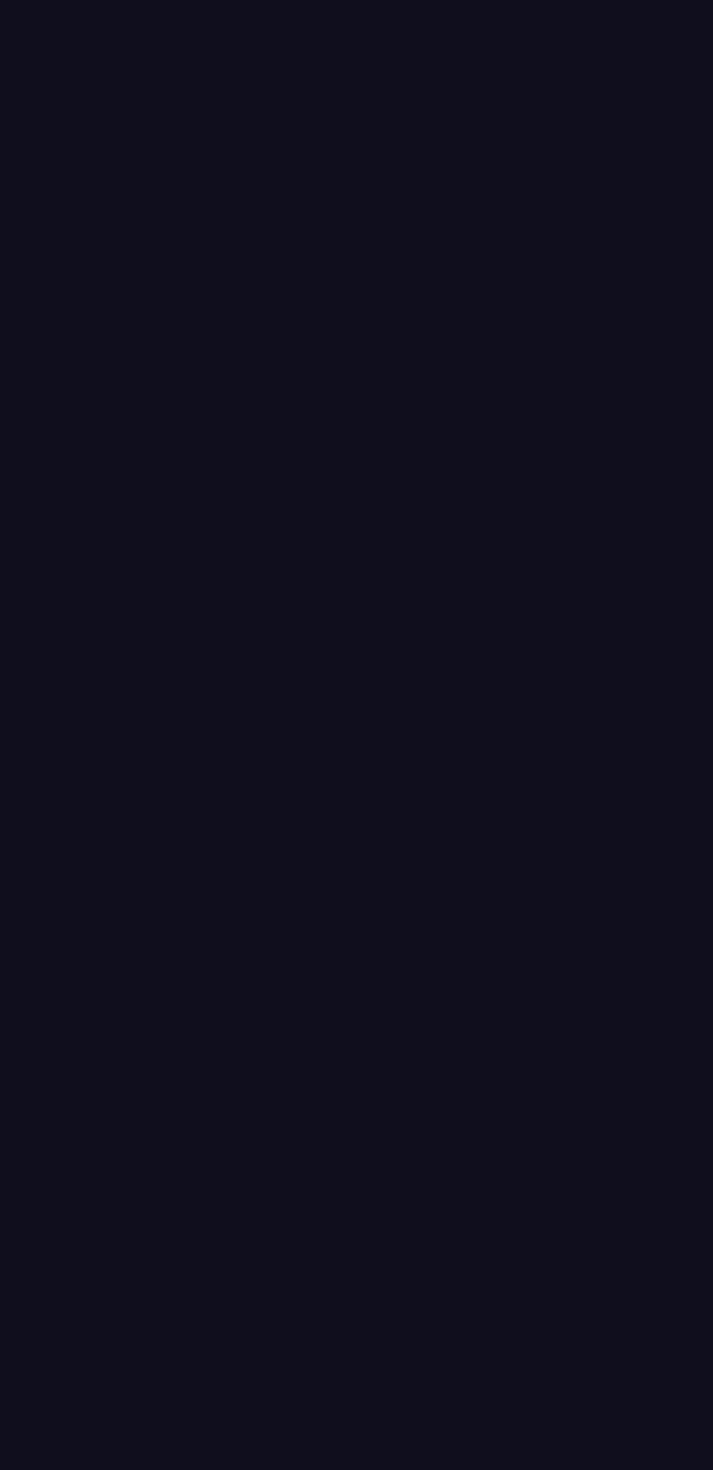
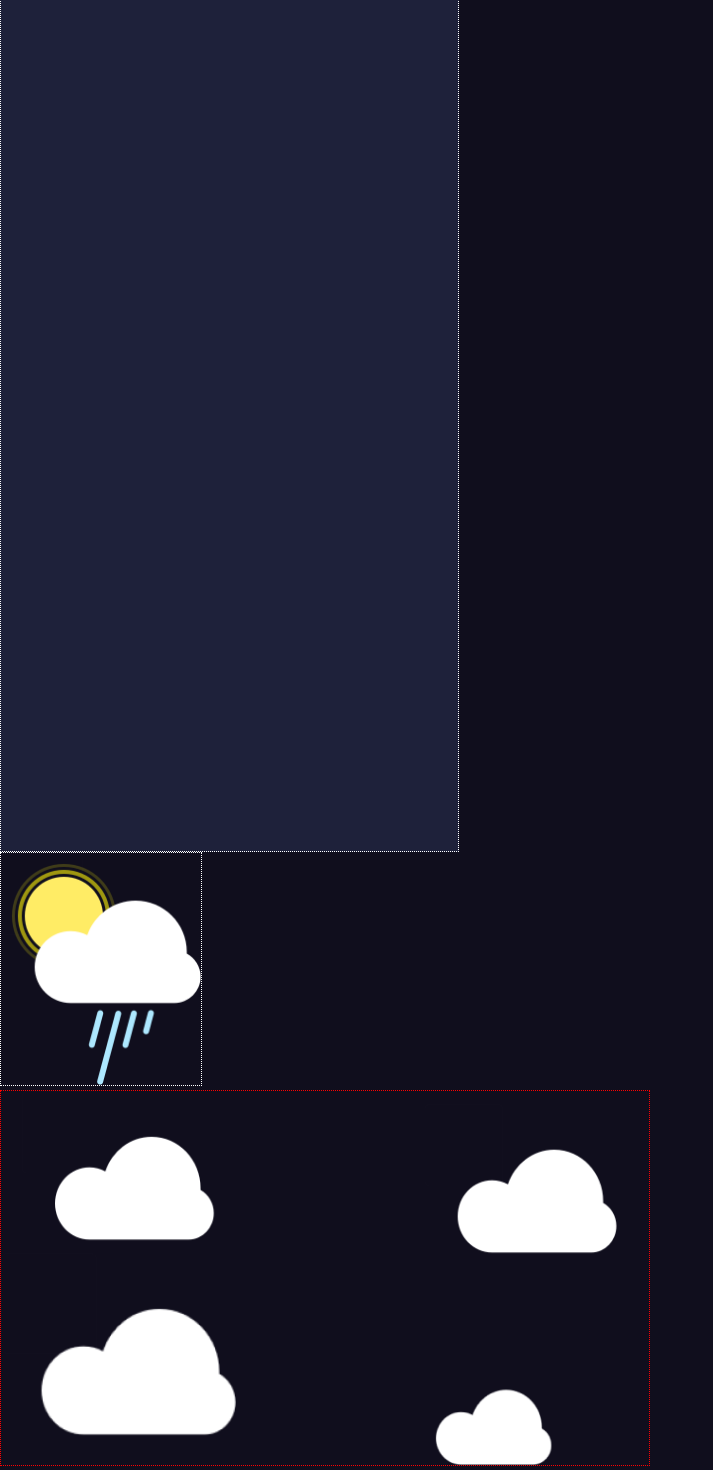
Before and after one commit to leolicona/weatherApp, a React (Vite) app: page / in a window 1280 px wide. Shown: the part 1774-3244 px from the top of the page, without its empty margins (0-713 px from the left). Before the commit the page ends 1603 px from the top, so only its background shows below. Built offline with nearby package versions, Linux system fonts and the light colour scheme.

Commit message:
Add BigDay, ImgBigDay, BackgroundOfBigDay

```diff
--- a/src/App.jsx
+++ b/src/App.jsx
@@ -2,11 +2,16 @@
 
 import watchImage from './assets/img/shower.png'
 import img from './assets/img/outline_my_location_white_36dp.png'
+import img_day from './assets/img/shower.png'
+import img_background from './assets/img/Cloud-background.png'
 import CardDays from './components/CardDays/CardDays'
 import CardHightlights from './components/CardHightlights/CardHightlights'
 import DegreesCelsius from './components/CardDegreesCelsius/degreesCelsius'
 import Location from './components/SearchLocation/location'
 import SearchForPlace from './components/SearchPlace/searchPlace'
+import BigDay from './components/BigDay/bigDay'
+import DayOfBigDay from './components/DayOFBigDay/day'
+import BackgroundOfBigDay from './components/BackgroundOfBigDay/background'
 import './App.css'
 
 
@@ -84,6 +89,14 @@ function App() {
 
     <SearchForPlace/>
 
+    <BigDay/>
+
+    <DayOfBigDay
+    img={img_day}/>
+
+    <BackgroundOfBigDay
+    background={img_background}
+    />
     </>
   )
 }
--- /dev/null
+++ b/src/components/BackgroundOfBigDay/background.jsx
@@ -0,0 +1,10 @@
+import './backgroundStyle.css'
+// eslint-disable-next-line react/prop-types
+function BackgroundOfBigDay({background}) {
+    return(
+        <div>
+            <img className='img_background' src={background} alt="" />
+        </div>
+    )
+}
+export default BackgroundOfBigDay
--- /dev/null
+++ b/src/components/BackgroundOfBigDay/backgroundStyle.css
@@ -0,0 +1,6 @@
+.img_background{
+    border: 1px dotted red;
+    width: 650px;
+    height: 376px;
+
+}
--- /dev/null
+++ b/src/components/BigDay/bigDay.jsx
@@ -0,0 +1,11 @@
+import './bigDayStyle.css'
+
+function BigDay() {
+    return(
+       <div className='container_bigDay'>
+        <img src="" alt="" />
+        <span></span>
+       </div>
+    )
+ }
+export default BigDay
--- /dev/null
+++ b/src/components/BigDay/bigDayStyle.css
@@ -0,0 +1,7 @@
+.container_bigDay{
+    border: 1px dotted white;
+    width:459px ;
+    height: 1023px;
+    background-color: rgba(30, 33, 58, 1);
+
+}
--- /dev/null
+++ b/src/components/DayOFBigDay/day.jsx
@@ -0,0 +1,13 @@
+import './dayStyle.css'
+
+// eslint-disable-next-line react/prop-types
+function DayOfBigDay({img}) {
+    return(
+
+         <img className='img_day' src={img} alt="" />
+
+
+
+    )
+}
+export default DayOfBigDay
--- /dev/null
+++ b/src/components/DayOFBigDay/dayStyle.css
@@ -0,0 +1,7 @@
+.img_day{
+    border: 1px dotted white;
+    width: 202px;
+    height: 234px;
+
+
+}
```
Also changed, not shown: src/assets/img/Cloud-background.png (added).
